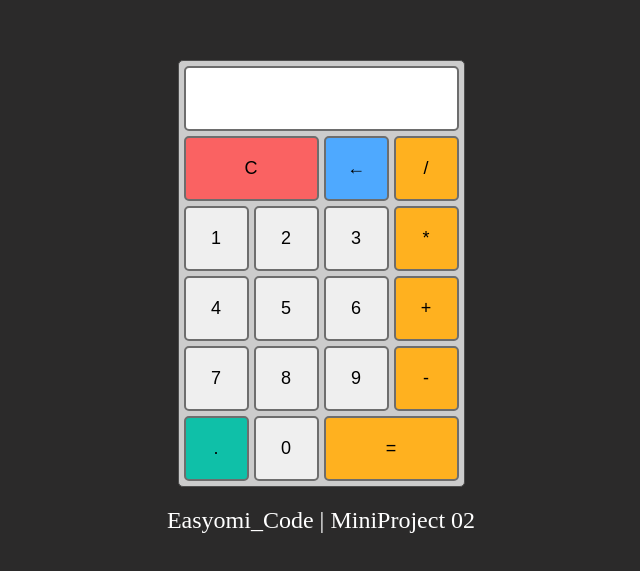
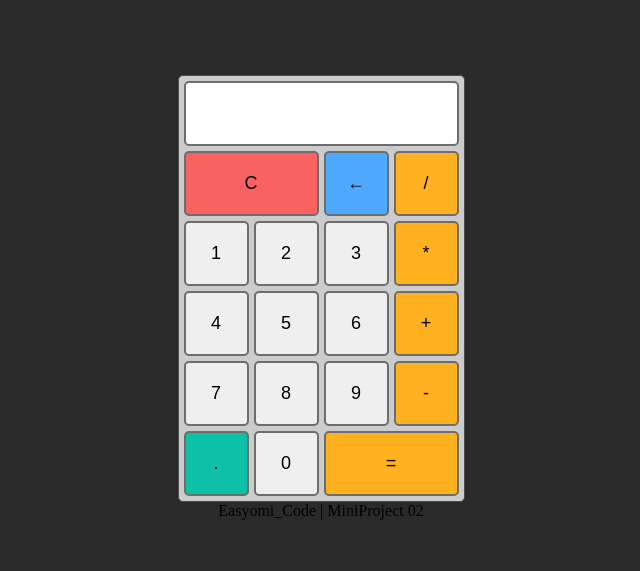
Before and after one commit to easyomi-code/MiniProject, a plain HTML site: page mini02/index.html in a window 1280 px wide. Shown: the part 103-674 px from the top of the page, without its empty margins (319-959 px from the left). Drawn offline with Linux system fonts and the light colour scheme; files whose address does not match are found by name.

Commit message:
index.html

```diff
--- a/mini02/index.html
+++ b/mini02/index.html
@@ -111,7 +111,7 @@
         />
       </form>
     </div>
-    <div class="title">
+    <div class="title1">
       <p>Easyomi_Code | MiniProject 02</p>
     </div>
   </body>
```
